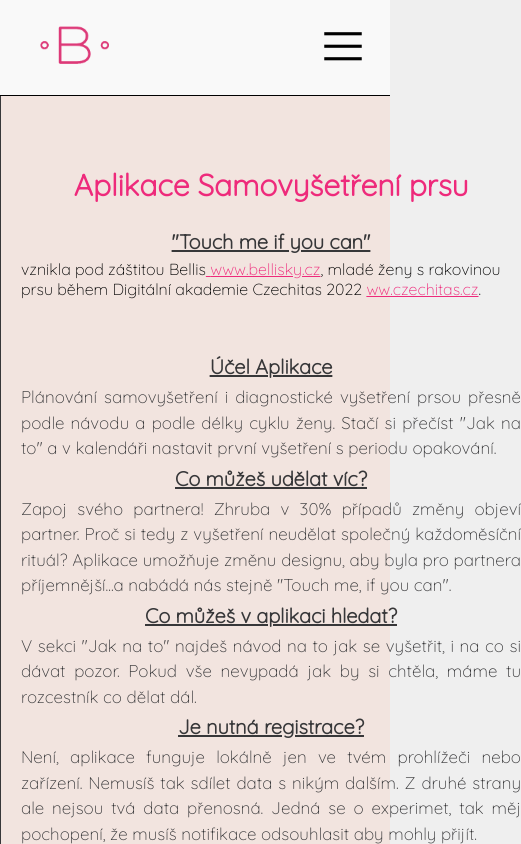
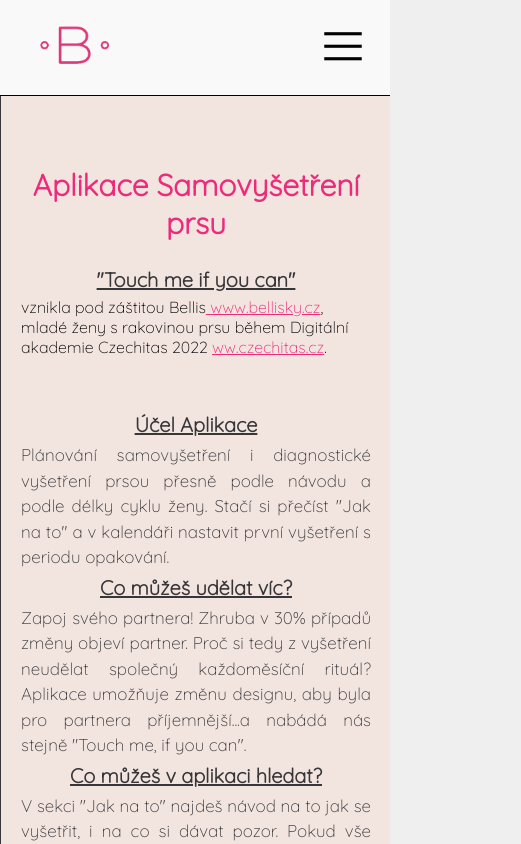
Before and after one commit to janajurcova/samovysetreni-prsu, a React app: page /info in a window 390 px wide. Shown: the top 844 px of the page, 521 px wide, since content can reach past the window. Built offline with nearby package versions, Linux system fonts and the light colour scheme; what dayjs-recur would draw is missing.

Commit message:
fir responsivity InfoPage

```diff
--- a/src/components/Header/style.css
+++ b/src/components/Header/style.css
@@ -120,8 +120,3 @@ header {
     transition-duration: 0.2s;
   }
 }
-/* @media (max-width: 1150px) {
-  .page-header {
-    position: sticky;
-  }
-} */
--- a/src/pages/InfoPage/style.css
+++ b/src/pages/InfoPage/style.css
@@ -36,7 +36,7 @@
 }
 @media (max-width: 650px) {
   .info__container {
-    width: 35Opx;
+    width: 350px;
     margin: 20px 0px 20px 20px;
   }
   .info__section {
@@ -45,6 +45,6 @@
 }
 @media (max-width: 1150px) {
   .info__container {
-    width: 500px;
+    max-width: 500px;
   }
 }
```
